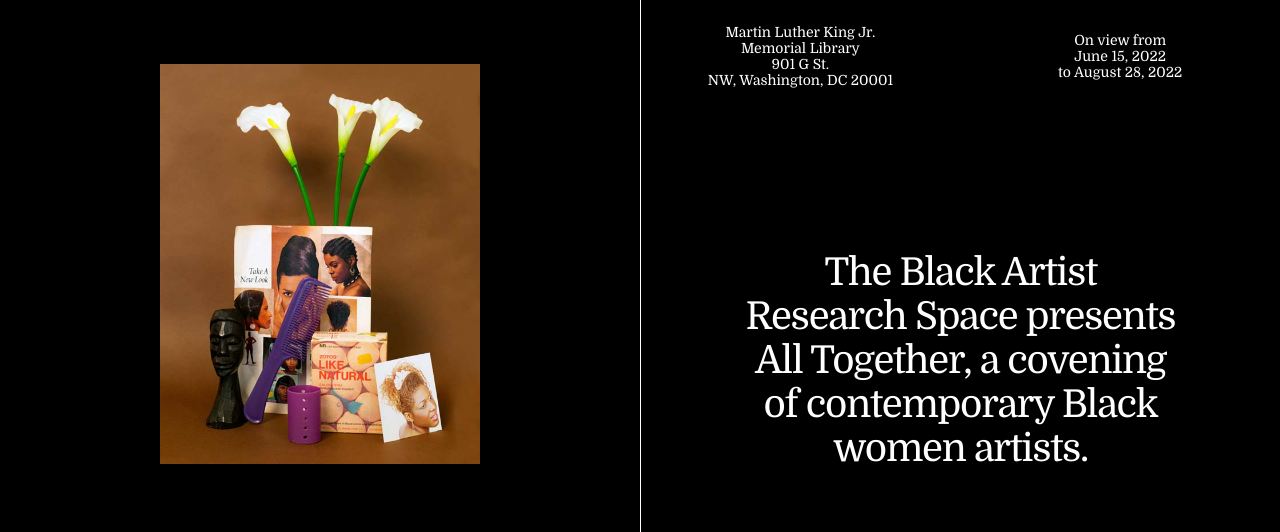
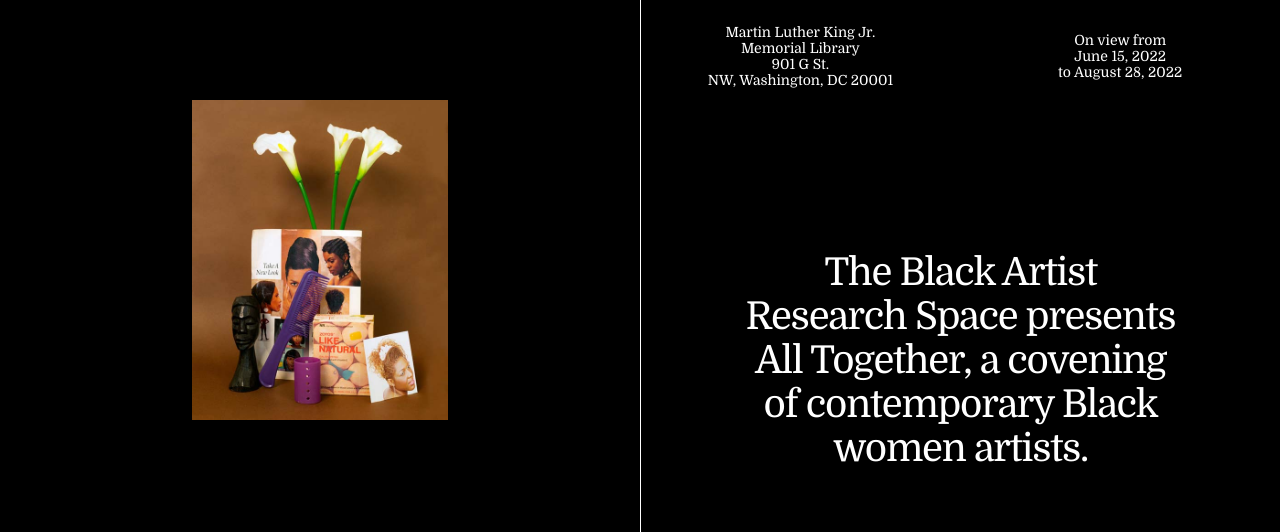
Before and after one commit to BARS2021/all-together, a plain HTML site: page index.html in a window 1280 px wide. Shown: the top 532 px of the page. Drawn offline with Linux system fonts and the light colour scheme.

Commit message:
Add files via upload

```diff
--- a/style.css
+++ b/style.css
@@ -113,16 +113,16 @@ h2 {
 }
 
 .photo-reel-container {
-  margin-top: 64px;
+  margin-top: 100px;
   width: 100%;
-  height: 50%;
+  height: 40%;
   /* border-bottom: 1px solid white; */
   display: flex;
   justify-content: center;
 }
 
 #photo-frame {
-  max-width: 70%;
+  max-width: 60%;
   max-height: inherit;
   object-fit: contain;
 
@@ -203,7 +203,7 @@ box-sizing: border-box;         /* Opera/IE 8+ */
 }
 
 .collapsible-image {
- max-height: 364px;
+
  max-width: 80%;
  object-fit: contain;
  margin: 32px 0px 32px 0px;
```
